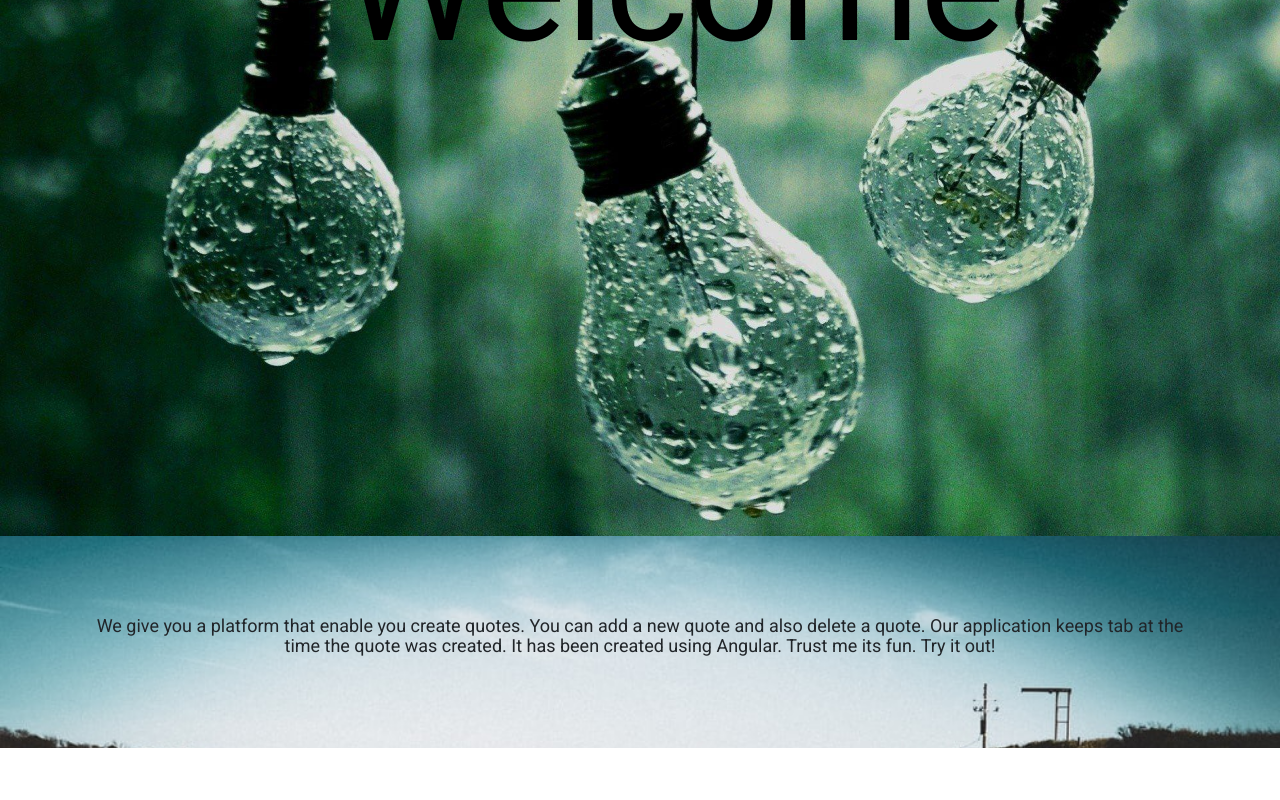
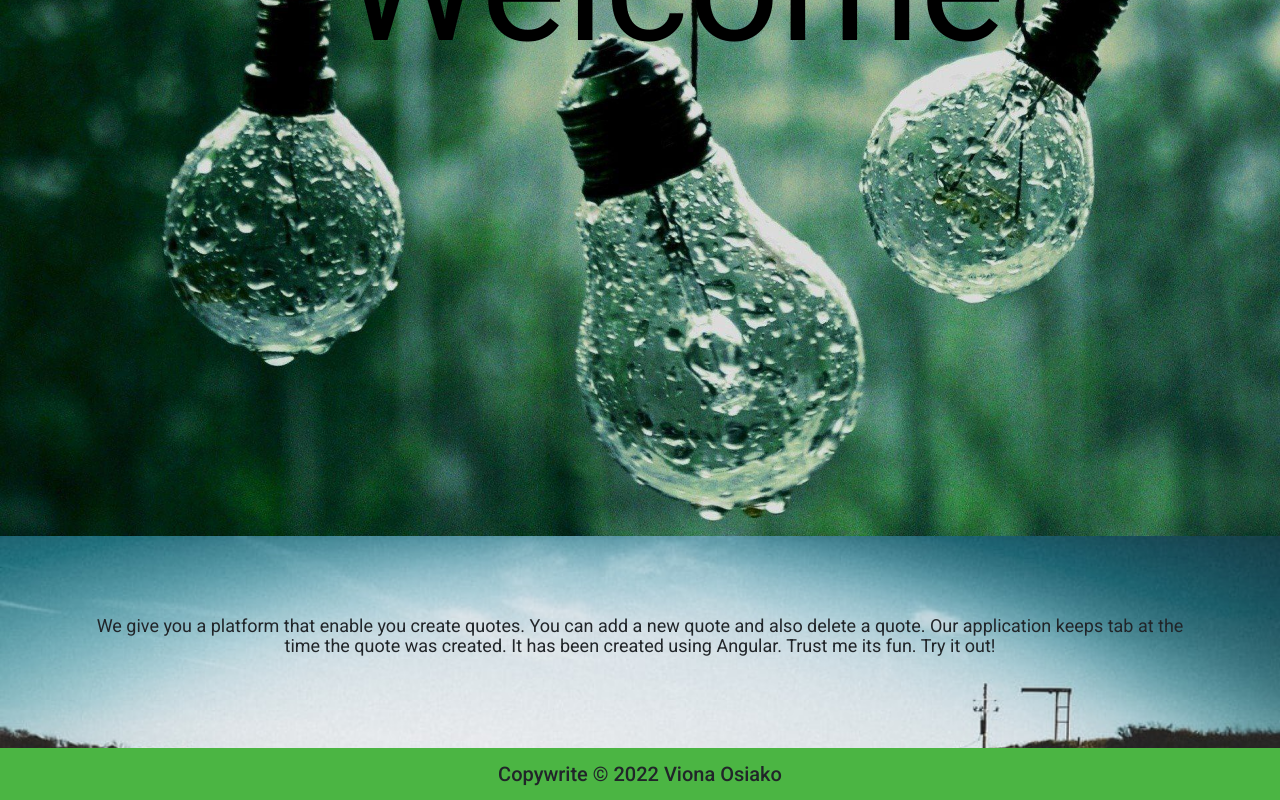
Before and after one commit to vionaosiako/Quotes, an Angular app: page / in a window 1280 px wide. Shown: the part 328-1128 px from the top of the page. Before the commit the page ends 1076 px from the top, so only its background shows below. Built offline with nearby package versions, Linux system fonts and the light colour scheme.

Commit message:
Update footer component

```diff
--- a/src/app/app.component.html
+++ b/src/app/app.component.html
@@ -1,3 +1,4 @@
 <app-navbar></app-navbar>
 <app-home></app-home>
 <app-about-us-page></app-about-us-page>
+<app-footer></app-footer>
--- a/src/app/footer/footer.component.css
+++ b/src/app/footer/footer.component.css
@@ -0,0 +1,6 @@
+h2{
+    background-color: #4BB543;
+    padding: 10px;
+    margin: 0;
+
+}
--- a/src/app/footer/footer.component.html
+++ b/src/app/footer/footer.component.html
@@ -1 +1,2 @@
-<p>footer works!</p>
+
+<h2 class="text-center">Copywrite &copy; 2022 Viona Osiako</h2>
```
